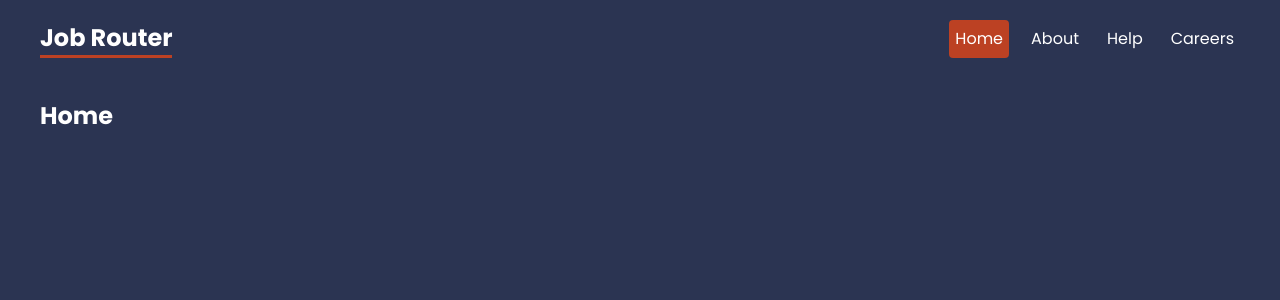
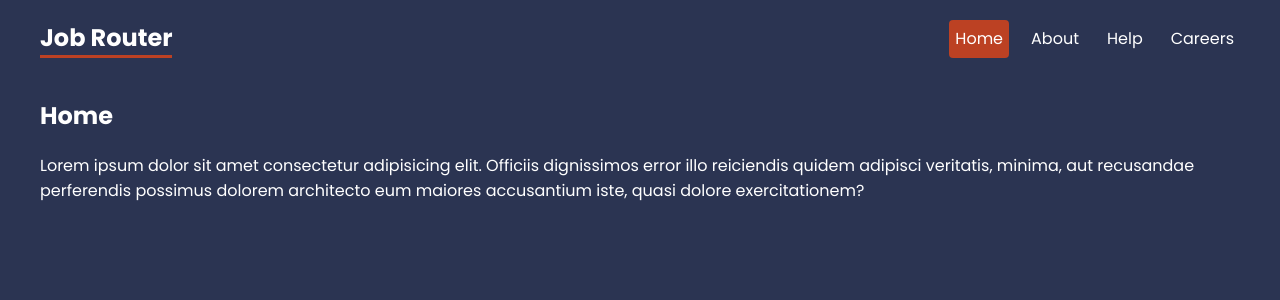
Before and after one commit to poju3185/react-job-router, a React (Create React App) app: page / in a window 1280 px wide. Shown: the top 300 px of the page. Built offline with nearby package versions, Linux system fonts and the light colour scheme.

Commit message:
In order to deploy, delete api which can only run on localhost

```diff
--- a/src/pages/Home.js
+++ b/src/pages/Home.js
@@ -1,5 +1,15 @@
 const Home = () => {
-  return ( <h2>Home</h2> );
-}
+  return (
+    <>
+      <h2>Home</h2>
+      <p>
+        Lorem ipsum dolor sit amet consectetur adipisicing elit. Officiis
+        dignissimos error illo reiciendis quidem adipisci veritatis, minima, aut
+        recusandae perferendis possimus dolorem architecto eum maiores
+        accusantium iste, quasi dolore exercitationem?
+      </p>
+    </>
+  );
+};
 
 export default Home;
--- a/src/pages/careers/CareerDetails.js
+++ b/src/pages/careers/CareerDetails.js
@@ -1,4 +1,5 @@
 import { useParams, useLoaderData } from "react-router-dom";
+import JobData from "../../data/db.json";
 
 export default function CareerDetails() {
   const { id } = useParams();
@@ -24,11 +25,6 @@ export default function CareerDetails() {
 // loader function
 export const careerDetailsLoader = async ({ params }) => {
   const { id } = params;
-  const res = await fetch(`http://127.0.0.1:8000/react-job-router/job/${id}`);
 
-  if (!res.ok) {
-    throw Error("Could not find the job");
-  }
-
-  return res.json();
+  return JobData.careers.filter((jobDetail) => jobDetail.id === id);
 };
--- a/src/pages/careers/Careers.js
+++ b/src/pages/careers/Careers.js
@@ -1,4 +1,5 @@
 import { useLoaderData, Link } from "react-router-dom";
+import JobData from "../../data/db.json"
 
 export default function Careers() {
   const careers = useLoaderData();
@@ -17,10 +18,5 @@ export default function Careers() {
 
 // loader function
 export const careersLoader = async () => {
-  const res = await fetch("http://127.0.0.1:8000/react-job-router/job");
-  if (!res.ok) {
-    throw Error("Could not fetch career data");
-  }
-  console.log(res);
-  return res.json();
+  return JobData.careers
 };
```
Also changed, not shown: src/data/db.json (renamed from data/db.json).
